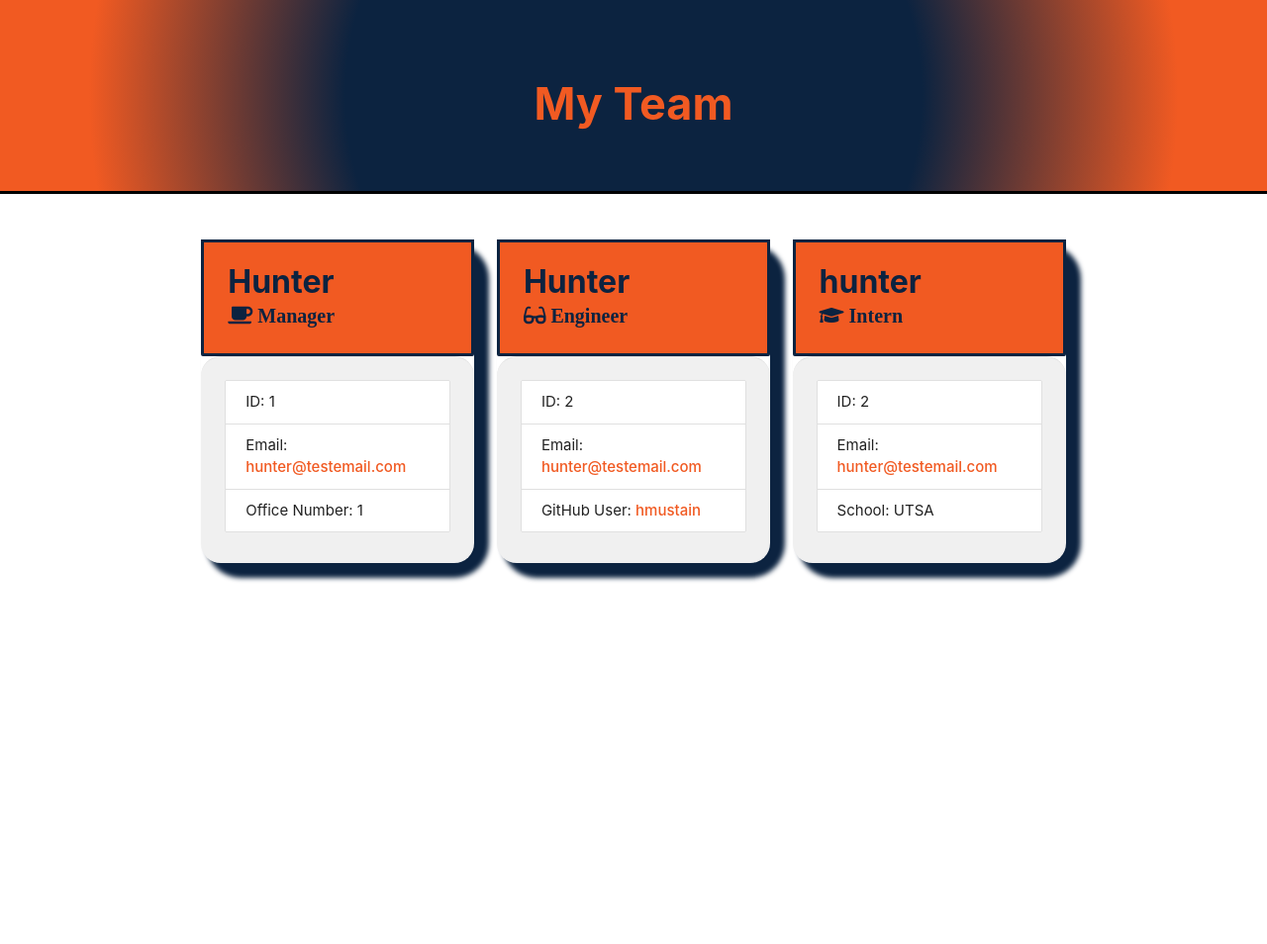
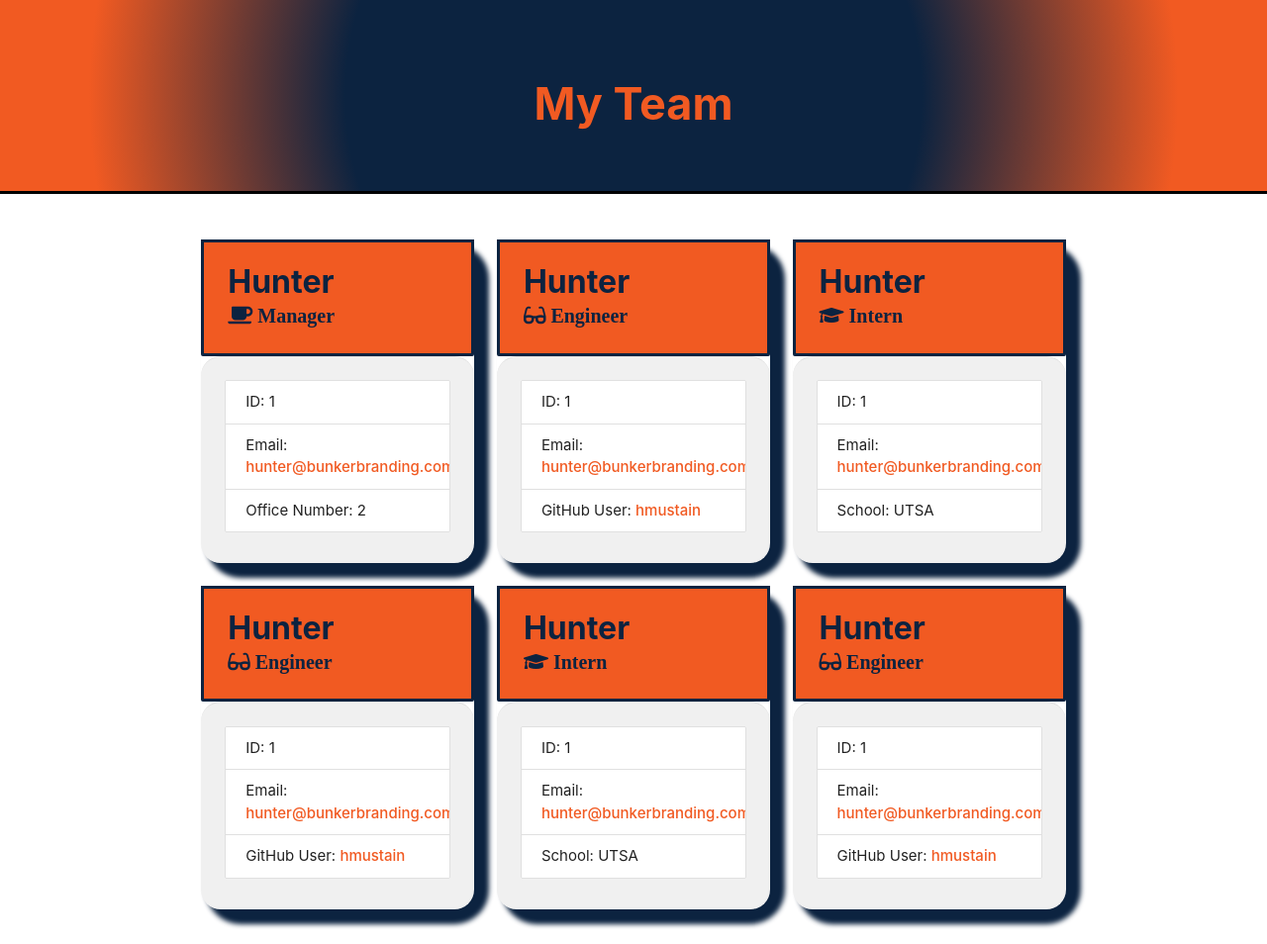
Before and after one commit to hmustain/Team-Profile-Generator, a website: page index.html in a window 1280 px wide. Shown: the whole page at 99% size. Before the commit the page ends 800 px from the top, so only its background shows below. Drawn offline with nearby package versions, Linux system fonts and the light colour scheme.

Commit message:
adding new index.html to be able to submit project file

```diff
--- a/index.html
+++ b/index.html
@@ -30,10 +30,10 @@
       <div class="card-action emp-info">
         <ul class="collection">
           <li class="collection-item">ID: 1</li>
-          <li class="collection-item">Email: <a href="mailto:hunter@testemail.com">hunter@testemail.com</a>
+          <li class="collection-item">Email: <a href="mailto:hunter@bunkerbranding.com">hunter@bunkerbranding.com</a>
 
           </li>
-          <li class="collection-item">Office Number: 1</li>
+          <li class="collection-item">Office Number: 2</li>
         </ul>
       </div>
     </div>
@@ -48,8 +48,8 @@
       </div>
       <div class="card-action emp-info">
         <ul class="collection">
-          <li class="collection-item">ID: 2</li>
-          <li class="collection-item">Email: <a href="mailto:hunter@testemail.com">hunter@testemail.com</a>
+          <li class="collection-item">ID: 1</li>
+          <li class="collection-item">Email: <a href="mailto:hunter@bunkerbranding.com">hunter@bunkerbranding.com</a>
 
           </li>
           <li class="collection-item">GitHub User: <a href="https://www.github.com/hmustain">hmustain</a></li>
@@ -60,18 +60,75 @@
         <div class="col s12 m6 l4">
     <div class="card emp-card">
       <div class="card-content emp-title">
-        <span class="card-title emp-name">hunter</span>
+        <span class="card-title emp-name">Hunter </span>
         <ul>
         <li><i class='fa fa-graduation-cap' style="font-size: 20px; color:#0c2340"' id="emp-pos"> Intern</i></li>
         </ul>
       </div>
       <div class="card-action emp-info">
         <ul class="collection">
-          <li class="collection-item">ID: 2</li>
-          <li class="collection-item">Email: <a href="mailto:hunter@testemail.com">hunter@testemail.com</a>
+          <li class="collection-item">ID: 1</li>
+          <li class="collection-item">Email: <a href="mailto:hunter@bunkerbranding.com">hunter@bunkerbranding.com</a>
 
           </li>
           <li class="collection-item">School: UTSA</li>
+        </ul>
+      </div>
+    </div>
+  </div>
+        <div class="col s12 m6 l4">
+    <div class="card emp-card">
+      <div class="card-content emp-title">
+        <span class="card-title emp-name">Hunter</span>
+        <ul>
+        <li><i class='fas fa-glasses' style="font-size: 20px; color:#0c2340"' id="emp-pos"> Engineer</i></li>
+        </ul>
+      </div>
+      <div class="card-action emp-info">
+        <ul class="collection">
+          <li class="collection-item">ID: 1</li>
+          <li class="collection-item">Email: <a href="mailto:hunter@bunkerbranding.com">hunter@bunkerbranding.com</a>
+
+          </li>
+          <li class="collection-item">GitHub User: <a href="https://www.github.com/hmustain">hmustain</a></li>
+        </ul>
+      </div>
+    </div>
+  </div>
+        <div class="col s12 m6 l4">
+    <div class="card emp-card">
+      <div class="card-content emp-title">
+        <span class="card-title emp-name">Hunter</span>
+        <ul>
+        <li><i class='fa fa-graduation-cap' style="font-size: 20px; color:#0c2340"' id="emp-pos"> Intern</i></li>
+        </ul>
+      </div>
+      <div class="card-action emp-info">
+        <ul class="collection">
+          <li class="collection-item">ID: 1</li>
+          <li class="collection-item">Email: <a href="mailto:hunter@bunkerbranding.com">hunter@bunkerbranding.com</a>
+
+          </li>
+          <li class="collection-item">School: UTSA</li>
+        </ul>
+      </div>
+    </div>
+  </div>
+        <div class="col s12 m6 l4">
+    <div class="card emp-card">
+      <div class="card-content emp-title">
+        <span class="card-title emp-name">Hunter</span>
+        <ul>
+        <li><i class='fas fa-glasses' style="font-size: 20px; color:#0c2340"' id="emp-pos"> Engineer</i></li>
+        </ul>
+      </div>
+      <div class="card-action emp-info">
+        <ul class="collection">
+          <li class="collection-item">ID: 1</li>
+          <li class="collection-item">Email: <a href="mailto:hunter@bunkerbranding.com">hunter@bunkerbranding.com</a>
+
+          </li>
+          <li class="collection-item">GitHub User: <a href="https://www.github.com/hmustain">hmustain</a></li>
         </ul>
       </div>
     </div>
```
